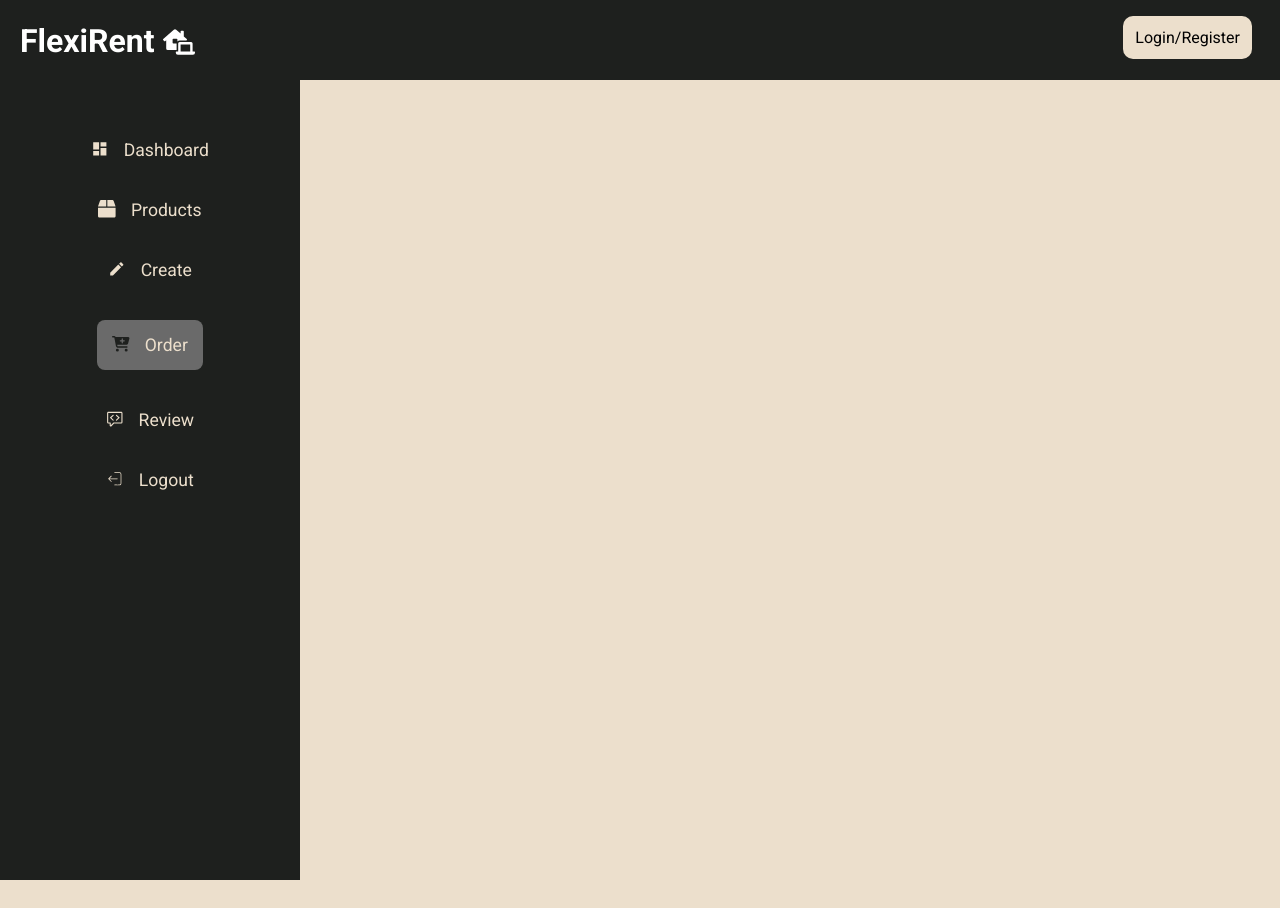
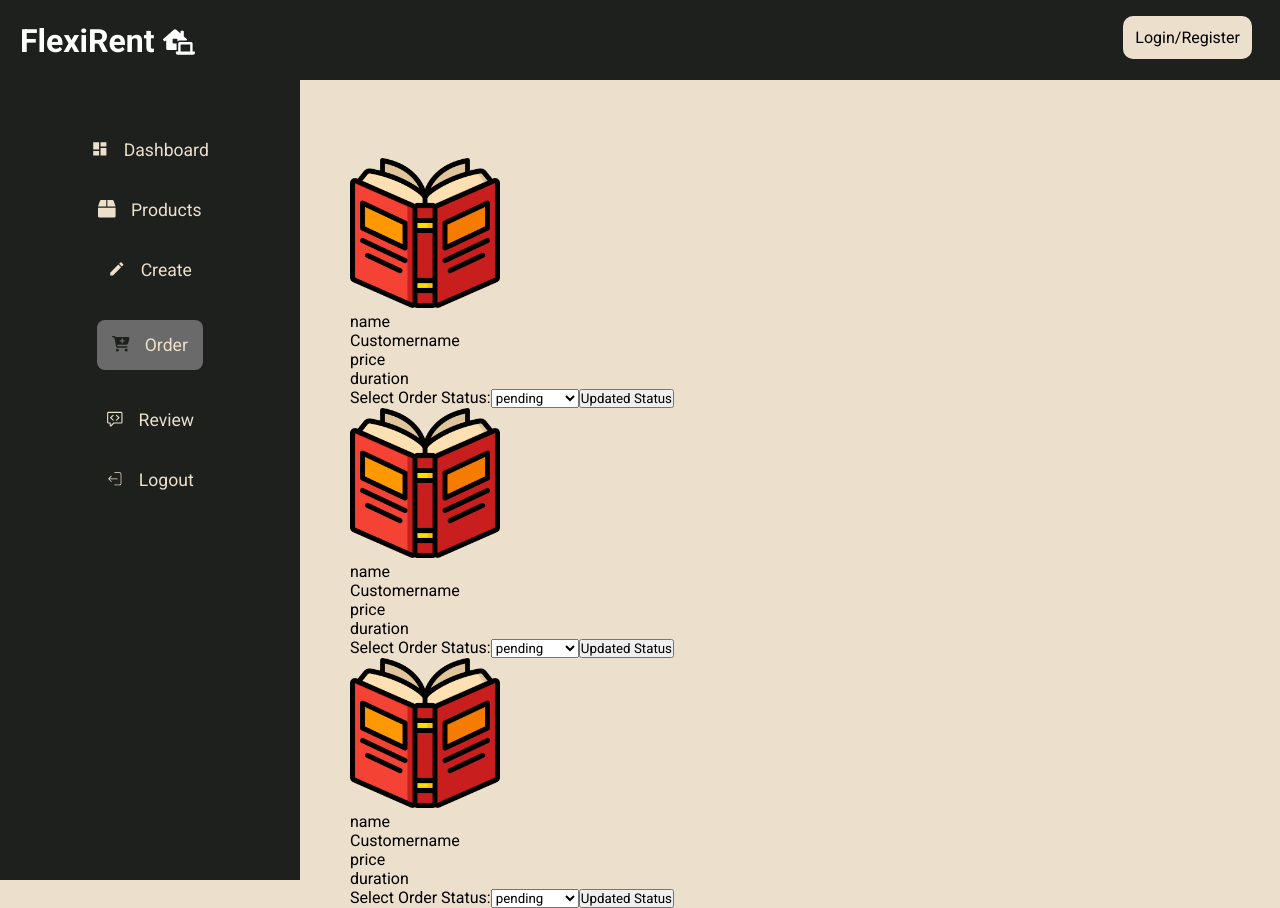
Before and after one commit to Prateekaditya/Flexirent, a React (Vite) app in the folder frontend/: page /order in a window 1280 px wide. Before the commit the page ends 800 px from the top, so only its background shows below. Built offline with nearby package versions, Linux system fonts and the light colour scheme.

Commit message:
new commit

```diff
--- a/frontend/src/pages/sellerPages/Order.jsx
+++ b/frontend/src/pages/sellerPages/Order.jsx
@@ -8,8 +8,87 @@ const Order = () => {
         <div className="container">
             <Navbar/>
             <SellerBar/>
+            <h2 className='headingofrorder'> Orders</h2>
             <div className="boxfororderofseller">
-              hfsahf
+
+              <div className="mainconatainerfororder">
+                <div className="boxofimageofproductseller">
+                  <img src="./book.png" alt="book" height="150px" width="150px"  />
+                </div>
+                <div className="detailsoftheproduct">
+                  <div className="detailsoftheproductpart1">
+                    <p>name</p>
+                    <p>Customername</p>
+                  </div>
+                  <div className="detailsoftheproductpart2">
+                    <p>price</p>
+                    <p>duration</p>
+                  </div>
+                </div>
+                <div className="orderStaustdic">
+                  <label>Select Order Status:</label>
+                  <select >
+                      <option>pending</option>
+                      <option>accepted</option>
+                      <option>delivered</option>
+                      <option>cancel</option>
+                      <option>On the way</option>
+                  </select>
+                  <button>Updated Status</button>
+                </div>
+                </div>
+              <div className="mainconatainerfororder">
+                <div className="boxofimageofproductseller">
+                  <img src="./book.png" alt="book" height="150px" width="150px"  />
+                </div>
+                <div className="detailsoftheproduct">
+                  <div className="detailsoftheproductpart1">
+                    <p>name</p>
+                    <p>Customername</p>
+                  </div>
+                  <div className="detailsoftheproductpart2">
+                    <p>price</p>
+                    <p>duration</p>
+                  </div>
+                </div>
+                <div className="orderStaustdic">
+                  <label>Select Order Status:</label>
+                  <select >
+                      <option>pending</option>
+                      <option>accepted</option>
+                      <option>delivered</option>
+                      <option>cancel</option>
+                      <option>On the way</option>
+                  </select>
+                  <button>Updated Status</button>
+                </div>
+                </div>
+              <div className="mainconatainerfororder">
+                <div className="boxofimageofproductseller">
+                  <img src="./book.png" alt="book" height="150px" width="150px"  />
+                </div>
+                <div className="detailsoftheproduct">
+                  <div className="detailsoftheproductpart1">
+                    <p>name</p>
+                    <p>Customername</p>
+                  </div>
+                  <div className="detailsoftheproductpart2">
+                    <p>price</p>
+                    <p>duration</p>
+                  </div>
+                </div>
+                <div className="orderStaustdic">
+                  <label>Select Order Status:</label>
+                  <select >
+                      <option>pending</option>
+                      <option>accepted</option>
+                      <option>delivered</option>
+                      <option>cancel</option>
+                      <option>On the way</option>
+                  </select>
+                  <button>Updated Status</button>
+                </div>
+                </div>
             </div>
         </div>
     </div>
--- a/frontend/src/pages/sellerPages/create.css
+++ b/frontend/src/pages/sellerPages/create.css
@@ -110,3 +110,7 @@
     top: 100px;
     left: -100px;
 }
+.boxfororderofseller{
+    margin-left: 350px;
+    margin-top: 130px;
+}
```
Also changed, not shown: 1 other file (tests, documents, lock files or other folders).
